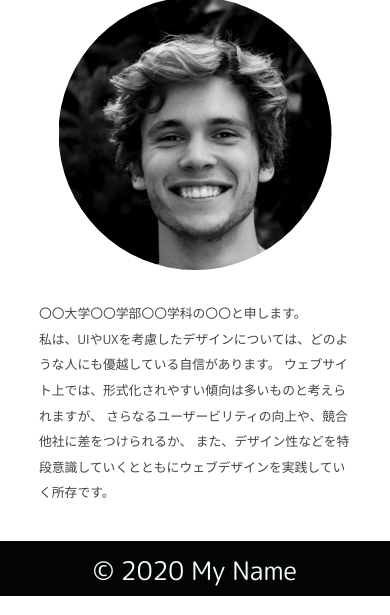
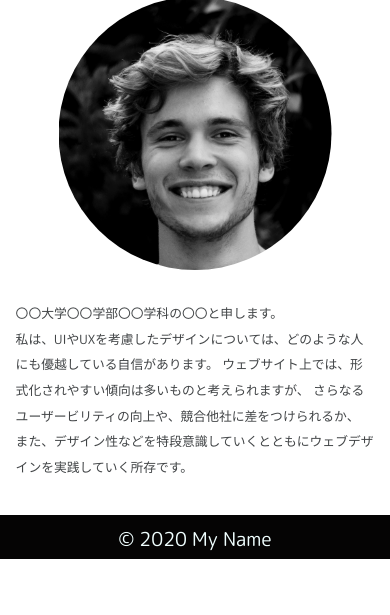
Before and after one commit to sanuki0679/css_exercise, a plain HTML site: page index.html in a window 390 px wide. Shown: the part 390-1005 px from the top of the page. After the commit the page ends 949 px from the top, so only its background shows below. Drawn offline with Linux system fonts and the light colour scheme; some packages are replaced by stand-ins of ours.

Commit message:
HTML & CSS 課題1修正01

```diff
--- a/css/style.css
+++ b/css/style.css
@@ -29,16 +29,10 @@ a:hover {
     width: 100%;
 }
 
-
-ul {
-    list-style: none;
+.ul,
+.sns-list {
     display: flex;
-}
-
-.sns-list {
-
     font-size: 2rem;
-    text-transform: uppercase;
     margin-top: 34px;
     list-style: none;
 }
@@ -78,22 +72,22 @@ ul {
 
 .main-body p {
     vertical-align: middle;
-    padding: 4% 10%;
+    padding: 4% 4% 4% 2%;
     line-height: 200%;
 }
-
 .wrapper3 {
-    padding: 5% 0;
+    padding-top: 5%;
 }
 
 .wrapper3 p {
     width: 100%;
-    height: 20%;
-    font-size: 2rem;
+    height: 10%;
+    font-size: 1.5rem;
     padding: 1% 0;
     text-align: center;
     color: azure;
     background-color: rgb(5, 4, 4);
+
 }
 
 /* レスポンシブ対応
@@ -134,13 +128,18 @@ ul {
     .main-body img {
         margin-bottom: 1rem;
     }
+
+    .main-body p {
+    padding: 4% 4%;
+}
 }
 
 
 @media screen and (max-width: 480px) {
     .main-body p {
         font-size: 0.8rem;
-}
+    }
+
     .main-body img {
         width: 80%;
     }
```
